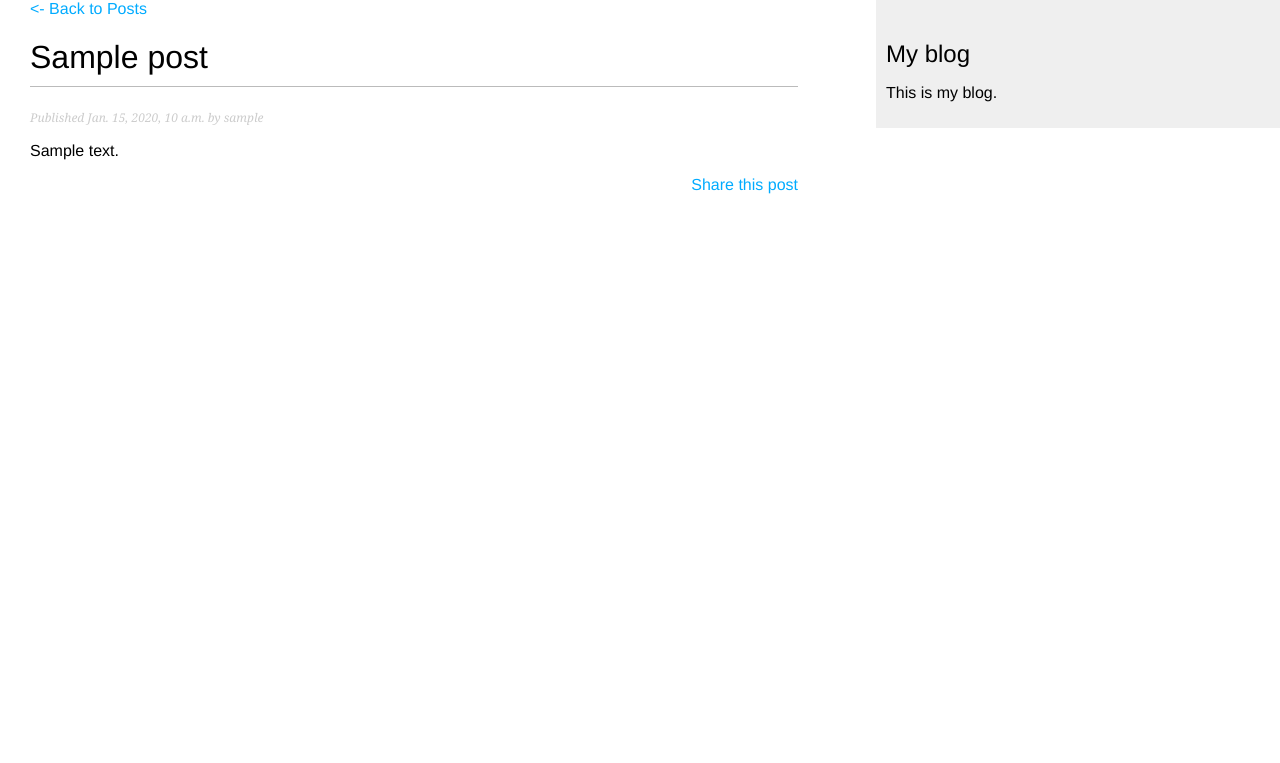
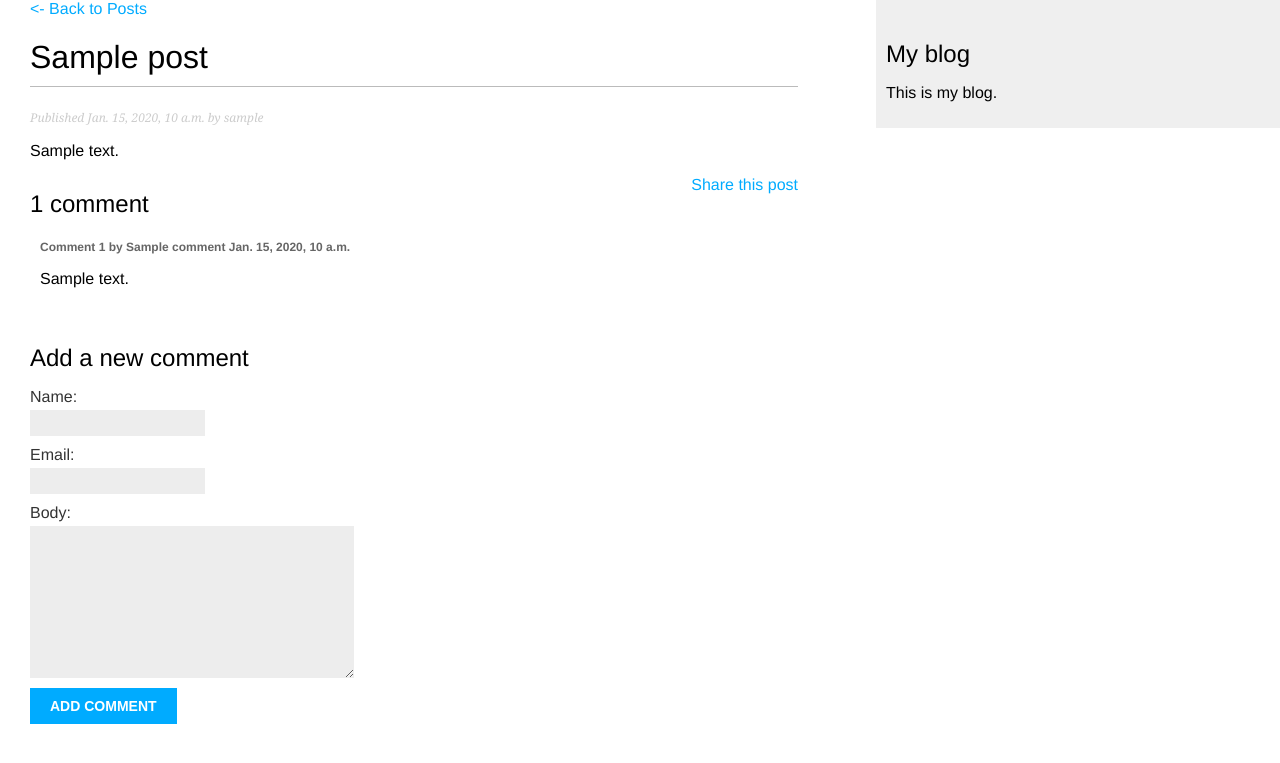
Before and after one commit to victorvf/django-3-by-example, a Django app: a page that uses blog/blog/templates/blog/post/post_detail.html in a window 1280 px wide. Shown: the top 763 px of the page. Run offline with Django 3.2, Linux system fonts and the light colour scheme; tables that the repository leaves empty hold one stand-in row (values such as "Sample post").

Commit message:
feature(blog): anyone can comment on the post

```diff
--- a/blog/blog/forms.py
+++ b/blog/blog/forms.py
@@ -1,4 +1,6 @@
 from django import forms
+
+from .models import Comment
 
 
 class EmailPostForm(forms.Form):
@@ -6,3 +8,9 @@ class EmailPostForm(forms.Form):
     email = forms.EmailField()
     to = forms.EmailField()
     comments = forms.CharField(required=False, widget=forms.Textarea)
+
+
+class CommentForm(forms.ModelForm):
+    class Meta:
+        model = Comment
+        fields = ('name', 'email', 'body')
--- a/blog/blog/templates/blog/post/post_detail.html
+++ b/blog/blog/templates/blog/post/post_detail.html
@@ -16,4 +16,32 @@
     <a class="right-side" href="{% url 'blog:post_share' post.id %}">
         Share this post
     </a>
+
+    {% with comments.count as total_comments %}
+    <h2>
+        {{ total_comments }} comment{{ total_comments|pluralize }}
+    </h2>
+    {% endwith %}
+
+    {% for comment in comments %}
+        <div class="comment">
+            <p class="info">
+                Comment {{ forloop.counter }} by {{ comment.name }} {{ comment.created }}
+            </p>
+            {{ comment.body|linebreaks }}
+        </div>
+    {% empty %}
+        <p>There are no comments yet.</p>
+    {% endfor %}
+
+    {% if new_comment %}
+        <h2>Your comment has been added.</h2>
+    {% else %}
+        <h2>Add a new comment</h2>
+        <form method="post">
+            {% csrf_token %}
+            {{ comment_form.as_p }}
+            <p><input type="submit" value="Add comment"></p>
+        </form>
+    {% endif %}
 {% endblock %}
--- a/blog/blog/views.py
+++ b/blog/blog/views.py
@@ -2,9 +2,9 @@ from django.shortcuts import render, get_object_or_404
 from django.views.generic import ListView
 from django.core.mail import send_mail
 
-from .models import Post
+from .models import Post, Comment
 
-from .forms import EmailPostForm
+from .forms import EmailPostForm, CommentForm
 
 
 class PostListView(ListView):
@@ -24,7 +24,29 @@ def post_detail(request, year, month, day, post):
         publish__day=day,
     )
 
-    return render(request, 'blog/post/post_detail.html', {'post': post})
+    comments = post.comments.filter(active=True)
+
+    new_comment = None
+
+    if request.method == 'POST':
+        comment_form = CommentForm(data=request.POST)
+        if comment_form.is_valid():
+            new_comment = comment_form.save(commit=False)
+            new_comment.post = post
+            new_comment.save()
+    else:
+        comment_form = CommentForm()
+
+    return render(
+        request,
+        'blog/post/post_detail.html',
+        {
+            'post': post,
+            'comments': comments,
+            'new_comment': new_comment,
+            'comment_form': comment_form,
+        }
+    )
 
 
 def post_share(request, post_id):
```
Also changed, not shown: blog/blog/admin.py (+8 -1 lines).
